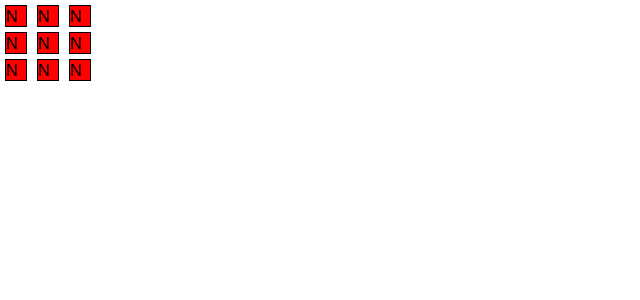
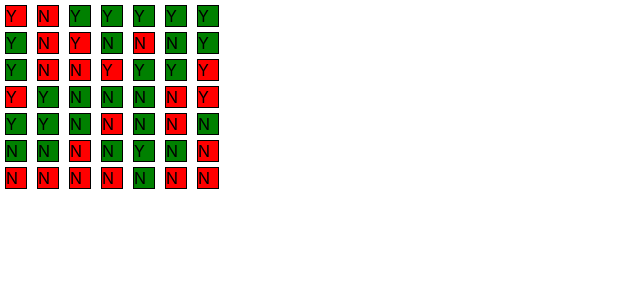
Before and after one commit to Bill-Wadsworth/lights_out, a React (Vite) app: page / in a window 1280 px wide. Shown: the top 300 px of the page, without its empty margins (0-640 px from the left). Built offline with nearby package versions, Linux system fonts and the light colour scheme.

Commit message:
abstracted info from Board and solver works

```diff
--- a/src/App.tsx
+++ b/src/App.tsx
@@ -1,13 +1,27 @@
+import { useState } from 'react';
 import './App.css';
-import Board from './Board.js';
+import Board from './Board/Board.js';
 import calculateSolution from './CaluculateSolution.js';
 
 function App() {
 
   calculateSolution([[true, true, false], [true, true, false], [true, true, false]]);
 
+  const boardSize = 7;
+
+  const grid = Array(boardSize).fill(0).map(_ =>{
+    return Array(boardSize).fill(false);
+  });
+  const random = grid.map(row => {
+    return row.map(_ => {return Math.random() < 0.5});
+  })
+
+  const [board, setBoard] = useState<boolean[][]>(random);
+
+  const [solution, setSolutoin] = useState<boolean[][]>(calculateSolution(board)!);
+
   return (
-    <Board size={3} />
+    <Board board={board} setBoard={setBoard} solution={solution} updateSolution={(newBoard) => {setSolutoin(calculateSolution(newBoard)!)}}/>
   );
 }
 
--- a/src/Board.tsx
+++ b/src/Board/Board.tsx
@@ -1,14 +1,17 @@
 import BoardRow from "./BoardRow.tsx";
-import { useState } from "react";
-import IsInBounds from "./Utils/IsInBounds.ts";
+import IsInBounds from "../Utils/IsInBounds.ts";
 
-const Board = ({ size }: { size: number }) => {
+type Props = {
+  board: boolean[][],
+  setBoard: (newBoard: boolean[][]) => void,
+  solution: boolean[][],
+  updateSolution: (board: boolean[][]) => void;
+};
+const Board = ({ board, setBoard, solution, updateSolution }: Props) => {
 
-  const [board, setBoard] = useState<boolean[][]>(Array(size).fill(0).map(_ =>{
-    return Array(size).fill(false);
-  }));
+  const size = board.length;
 
-  const squareClicked = (x: number, y: number): undefined => {
+  const squareClicked = (x: number, y: number): void => {
     const nextState = board.slice();
     const surrounding = [[1, 0], [0, 1], [0, 0], [-1, 0], [0, -1]];
     surrounding.forEach(element => {
@@ -18,6 +21,7 @@ const Board = ({ size }: { size: number }) => {
       }
     });
     setBoard(nextState);
+    updateSolution(nextState); //after a square is clicked need to change the current solution
   }
 
   return (
@@ -26,6 +30,7 @@ const Board = ({ size }: { size: number }) => {
         return (
           <BoardRow
             row={boardRow}
+            solutionRow={solution[x]}
             clickFun={(y: number) => {squareClicked(x, y)}}
             key={x}
           />
--- a/src/BoardRow.tsx
+++ b/src/Board/BoardRow.tsx
@@ -1,12 +1,13 @@
 import BoardSquare from "./BoardSquare.tsx";
 import "./BoardRow.css";
 
-const BoardRow = ({ row, clickFun }: {row: boolean[], clickFun: (x: number) => undefined}) => {
+const BoardRow = ({ row, solutionRow, clickFun }: {row: boolean[], solutionRow: boolean[], clickFun: (x: number) => undefined}) => {
   return (
     <div className="row">
       {row.map((squareState, y) => {
         return <BoardSquare
           isOn={squareState}
+          isSolution={solutionRow[y]}
           key={y}
           clickFunc={()=>{clickFun(y)}}
           />
--- a/src/BoardSquare.tsx
+++ b/src/Board/BoardSquare.tsx
@@ -1,12 +1,12 @@
 import "./BoardSquare.css";
 
-const BoardSquare = ({ isOn, clickFunc }: {isOn: boolean, clickFunc: () => undefined}) => {
+const BoardSquare = ({ isOn, isSolution, clickFunc }: {isOn: boolean, isSolution: boolean, clickFunc: () => undefined}) => {
   return (
     <div
       onClick={clickFunc}
       className={"Square "+(isOn ? "on" : "off")}
     >
-      {isOn ? "Y" : "N"}
+      {isSolution ? "Y" : "N"}
     </div>
   );
 }
--- a/src/CaluculateSolution.ts
+++ b/src/CaluculateSolution.ts
@@ -25,11 +25,10 @@ const calculateSolution = (board: boolean[][]): boolean[][] | undefined => {
     //need to turn optimalSolution back into Matrix
     const optimalSolution: boolean[][] = [];
     for (let i = 0; i < size; i++) {
-        let row: boolean[] = [];
-        for (let j = 0; j< size; j++) {
-            row.push(optimalSolutionColumn[size*i + j]);
-        }
-        optimalSolution.push(row);
+
+        optimalSolution.push(optimalSolutionColumn.filter((_, index) => {
+            return index%size === i;
+        }));
     }
 
     return optimalSolution;
```
Also changed, not shown: src/Board/BoardRow.css (renamed from src/BoardRow.css), src/Board/BoardSquare.css (renamed from src/BoardSquare.css).
